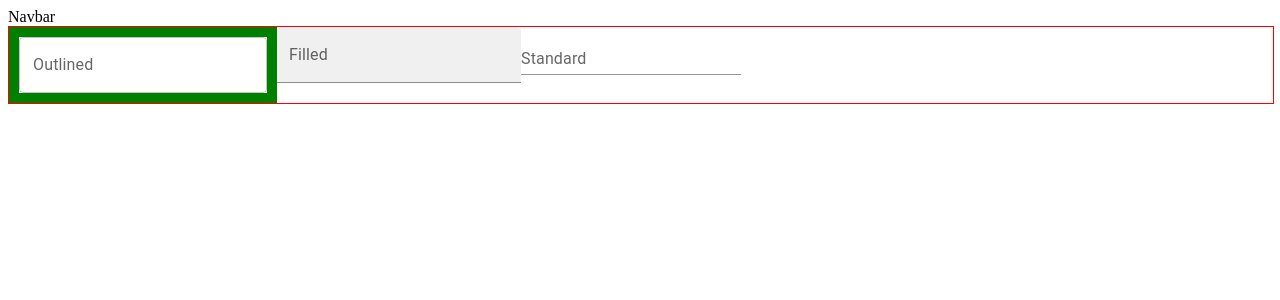
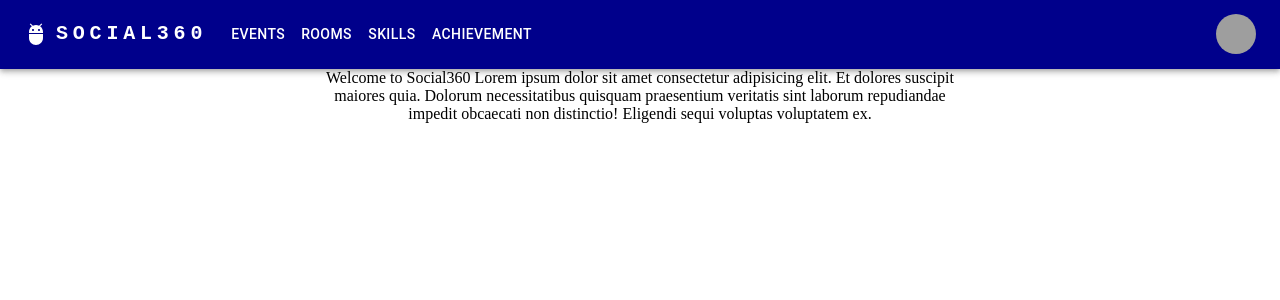
Before and after one commit to BlitzTechnologies/Social360, a React (Create React App) app in the folder frontend/: page / in a window 1280 px wide. Shown: the top 300 px of the page. Built offline with nearby package versions, Linux system fonts and the light colour scheme; grey boxes are pictures that could not be loaded.

Commit message:
Navbar Implementation

```diff
--- a/frontend/package.json
+++ b/frontend/package.json
@@ -4,6 +4,7 @@
   "private": true,
   "dependencies": {
     "@emotion/styled": "^11.13.0",
+    "@mui/icons-material": "^5.16.6",
     "@mui/material": "^5.16.6",
     "@mui/styled-engine-sc": "^6.0.0-alpha.18",
     "@testing-library/jest-dom": "^5.17.0",
--- a/frontend/src/App.js
+++ b/frontend/src/App.js
@@ -1,33 +1,11 @@
-import Box from '@mui/material/Box';
-import TextField from '@mui/material/TextField';
 import Navbar from './components/common/Navbar';
+import About from './components/homepage/About';
 
 function App() {
   return (
     <div className="App">
-      <Navbar
-      links={[1,2,3]}
-      />
-      <Box
-        component="form"
-        noValidate
-        autoComplete="off"
-        sx={{
-          width: "100%",
-          border: "solid, 1px, red"
-        }}
-      >
-        <TextField
-          id="outlined-basic"
-          label="Outlined"
-          variant="outlined"
-          sx={{
-            border: "solid, 10px, green "
-          }}
-        />
-        <TextField id="filled-basic" label="Filled" variant="filled" />
-        <TextField id="standard-basic" label="Standard" variant="standard" />
-      </Box>
+      <Navbar/>
+      <About/>
     </div>
   );
 }
--- a/frontend/src/components/common/Navbar.jsx
+++ b/frontend/src/components/common/Navbar.jsx
@@ -1,23 +1,169 @@
 import React from 'react'
 import { useEffect, useState } from 'react'
+import AppBar from '@mui/material/AppBar';
+import Box from '@mui/material/Box';
+import Toolbar from '@mui/material/Toolbar';
+import IconButton from '@mui/material/IconButton';
+import Typography from '@mui/material/Typography';
+import Menu from '@mui/material/Menu';
+import MenuIcon from '@mui/icons-material/Menu';
+import Container from '@mui/material/Container';
+import Avatar from '@mui/material/Avatar';
+import Button from '@mui/material/Button';
+import Tooltip from '@mui/material/Tooltip';
+import MenuItem from '@mui/material/MenuItem';
+import AdbIcon from '@mui/icons-material/Adb';
+
+const pages = ['Events', 'Rooms', 'Skills', 'Achievement'];
+const settings = ['Profile', 'Account', 'Dashboard', 'Logout'];
 
 function Navbar(props) {
-    const { links, peop2, prop3 } = props
-    const [numbers, setNumbers] = useState(1)
+    const [anchorElNav, setAnchorElNav] = React.useState(null);
+    const [anchorElUser, setAnchorElUser] = React.useState(null);
 
-    const onload = () => {
-        console.log("test")
-        console.log(numbers)
-        setNumbers((x) => (x + 1))
-        console.log(numbers)
-    }
-    useEffect(() => {
-        console.log(links)
-        onload()
-    }, [])
+    const handleOpenNavMenu = (event) => {
+      setAnchorElNav(event.currentTarget);
+    };
+    const handleOpenUserMenu = (event) => {
+      setAnchorElUser(event.currentTarget);
+    };
+
+    const handleCloseNavMenu = () => {
+      setAnchorElNav(null);
+    };
+
+    const handleCloseUserMenu = () => {
+      setAnchorElUser(null);
+    };
     return (
-        <div>Navbar</div>
-    )
+        <AppBar
+            position="static"
+            sx={{
+                backgroundColor: "darkblue"
+            }}
+        >
+            <Container maxWidth="xl">
+                <Toolbar disableGutters>
+                    <AdbIcon sx={{ display: { xs: 'none', md: 'flex' }, mr: 1 }} />
+                    <Typography
+                        variant="h6"
+                        noWrap
+                        component="a"
+                        href="#app-bar-with-responsive-menu"
+                        sx={{
+                            mr: 2,
+                            display: { xs: 'none', md: 'flex' },
+                            fontFamily: 'monospace',
+                            fontWeight: 700,
+                            letterSpacing: '.3rem',
+                            color: 'inherit',
+                            textDecoration: 'none',
+                        }}
+                    >
+                        SOCIAL360
+                    </Typography>
+
+                    <Box sx={{ flexGrow: 1, display: { xs: 'flex', md: 'none' } }}>
+                        <IconButton
+                            size="large"
+                            aria-label="account of current user"
+                            aria-controls="menu-appbar"
+                            aria-haspopup="true"
+                            onClick={handleOpenNavMenu}
+                            color="inherit"
+                        >
+                            <MenuIcon />
+                        </IconButton>
+                        <Menu
+                            id="menu-appbar"
+                            anchorEl={anchorElNav}
+                            anchorOrigin={{
+                                vertical: 'bottom',
+                                horizontal: 'left',
+                            }}
+                            keepMounted
+                            transformOrigin={{
+                                vertical: 'top',
+                                horizontal: 'left',
+                            }}
+                            open={Boolean(anchorElNav)}
+                            onClose={handleCloseNavMenu}
+                            sx={{
+                                display: { xs: 'block', md: 'none' },
+                            }}
+                        >
+                            {pages.map((page) => (
+                                <MenuItem key={page} onClick={handleCloseNavMenu}>
+                                    <Typography textAlign="center">{page}</Typography>
+                                </MenuItem>
+                            ))}
+                        </Menu>
+                    </Box>
+                    <AdbIcon sx={{ display: { xs: 'flex', md: 'none' }, mr: 1 }} />
+                    <Typography
+                        variant="h5"
+                        noWrap
+                        component="a"
+                        href="#app-bar-with-responsive-menu"
+                        sx={{
+                            mr: 2,
+                            display: { xs: 'flex', md: 'none' },
+                            flexGrow: 1,
+                            fontFamily: 'monospace',
+                            fontWeight: 700,
+                            letterSpacing: '.3rem',
+                            color: 'inherit',
+                            textDecoration: 'none',
+                        }}
+                    >
+                        LOGO
+                    </Typography>
+                    <Box sx={{ flexGrow: 1, display: { xs: 'none', md: 'flex' } }}>
+                        {pages.map((page) => (
+                            <Button
+                                key={page}
+                                onClick={handleCloseNavMenu}
+                                sx={{ my: 2, color: 'white', display: 'block' }}
+                            >
+                                {page}
+                            </Button>
+                        ))}
+                    </Box>
+
+                    <Box sx={{ flexGrow: 0 }}>
+                        <Tooltip title="Open settings">
+                            <IconButton onClick={handleOpenUserMenu} sx={{ p: 0 }}>
+                                <Avatar alt="Remy Sharp" src="/static/images/avatar/2.jpg" />
+                            </IconButton>
+                        </Tooltip>
+                        <Menu
+                            sx={{ mt: '45px' }}
+                            id="menu-appbar"
+                            anchorEl={anchorElUser}
+                            anchorOrigin={{
+                                vertical: 'top',
+                                horizontal: 'right',
+                            }}
+                            keepMounted
+                            transformOrigin={{
+                                vertical: 'top',
+                                horizontal: 'right',
+                            }}
+                            open={Boolean(anchorElUser)}
+                            onClose={handleCloseUserMenu}
+                        >
+                            {settings.map((setting) => (
+                                <MenuItem key={setting} onClick={handleCloseUserMenu}>
+                                    <Typography textAlign="center">{setting}</Typography>
+                                </MenuItem>
+                            ))}
+                        </Menu>
+                    </Box>
+                </Toolbar>
+            </Container>
+        </AppBar>
+    );
+
 }
 
 export default Navbar
--- /dev/null
+++ b/frontend/src/components/homepage/About.jsx
@@ -0,0 +1,26 @@
+import { Box } from "@mui/material";
+
+function About() {
+    return (
+        <Box
+            sx={{
+                width: "100%",
+                display: "flex",
+                justifyContent: "center"
+            }}
+        >
+            <Box
+                sx={{
+
+                    width: "50%",
+                    textAlign: "center"
+                }}
+            >
+                Welcome to Social360
+                Lorem ipsum dolor sit amet consectetur adipisicing elit. Et dolores suscipit maiores quia. Dolorum necessitatibus quisquam praesentium veritatis sint laborum repudiandae impedit obcaecati non distinctio! Eligendi sequi voluptas voluptatem ex.
+            </Box>
+        </Box>
+    );
+}
+
+export default About;
--- /dev/null
+++ b/frontend/src/index.css
@@ -0,0 +1,5 @@
+body, html {
+    margin: 0;
+    padding: 0;
+    box-sizing: border-box;
+  }
--- a/frontend/src/index.js
+++ b/frontend/src/index.js
@@ -1,6 +1,7 @@
 import React from 'react';
 import ReactDOM from 'react-dom/client';
 import App from './App';
+import './index.css';
 
 const root = ReactDOM.createRoot(document.getElementById('root'));
 root.render(
```
Also changed, not shown: frontend/src/components/common/Footer.jsx (added, +17 -0 lines), 1 other file (tests, documents, lock files or other folders).
